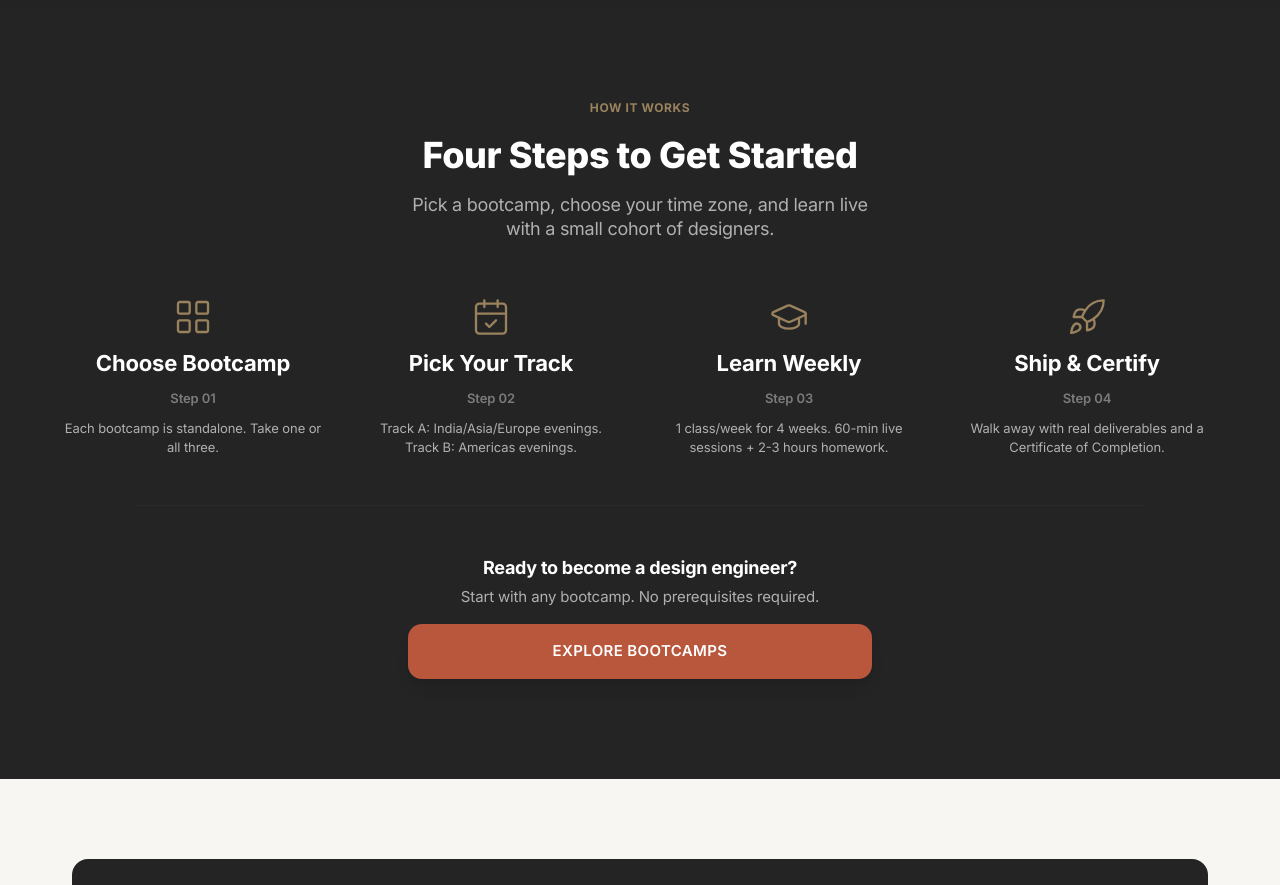
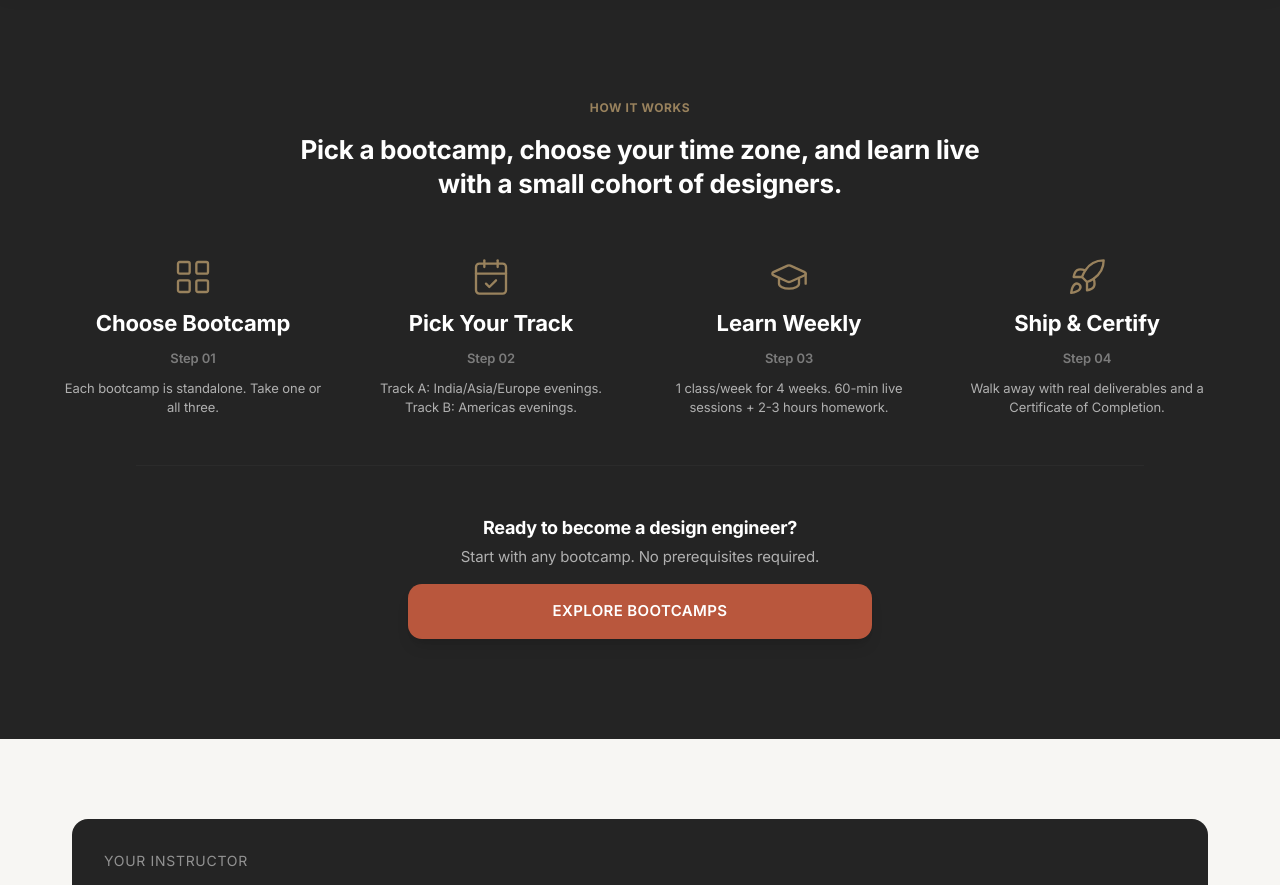
Before and after one commit to Surinder-thakur/ProUX-Website, a Next.js app: page /bootcamps in a window 1280 px wide. Shown: the part 1185-2070 px from the top of the page. Built offline with nearby package versions, Linux system fonts and the light colour scheme.

Commit message:
tested updates

```diff
--- a/src/components/pages/bootcamps/bootcamp-how-it-works.tsx
+++ b/src/components/pages/bootcamps/bootcamp-how-it-works.tsx
@@ -12,13 +12,10 @@ export default function BootcampHowItWorks() {
           <p className="text-[12px] font-bold uppercase tracking-wider text-[#99825d]">
             How It Works
           </p>
-          <h2 className="font-extrabold text-[28px] md:text-[36px] leading-[34px] md:leading-[44px] tracking-[-0.4px] text-white max-w-[824px]">
-            Four Steps to Get Started
-          </h2>
-          <p className="text-[16px] md:text-[18px] leading-[24px] tracking-[-0.27px] text-[#B0B0B0] max-w-[480px] font-normal">
-            Pick a bootcamp, choose your time zone, and learn live with a
-            small cohort of designers.
-          </p>
+          <h3 className="font-bold text-[22px] md:text-[26px] leading-[28px] md:leading-[34px] tracking-[-0.3px] text-white max-w-[680px]">
+            Pick a bootcamp, choose your time zone,
+            and learn live with a small cohort of designers.
+          </h3>
         </div>
 
         {/* Steps — horizontal row on desktop */}
```
